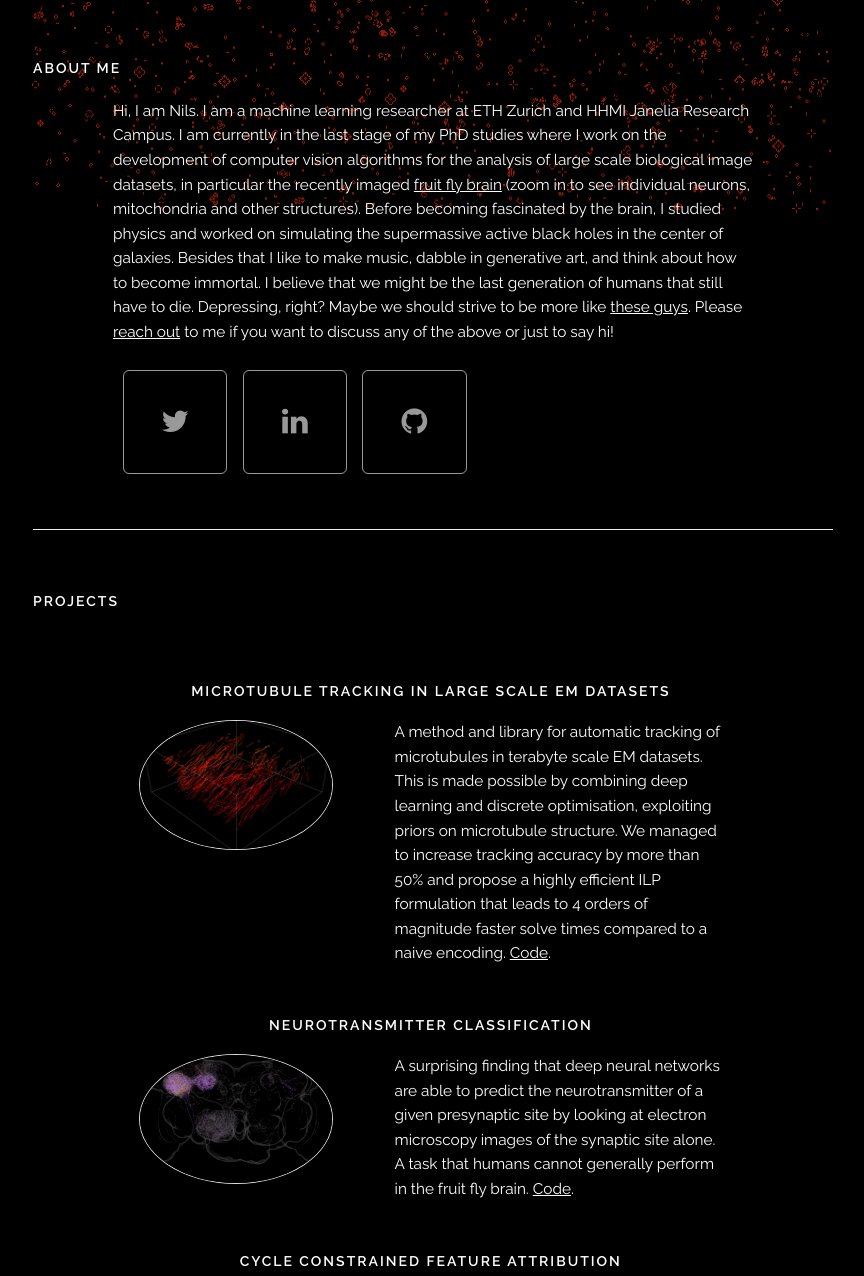
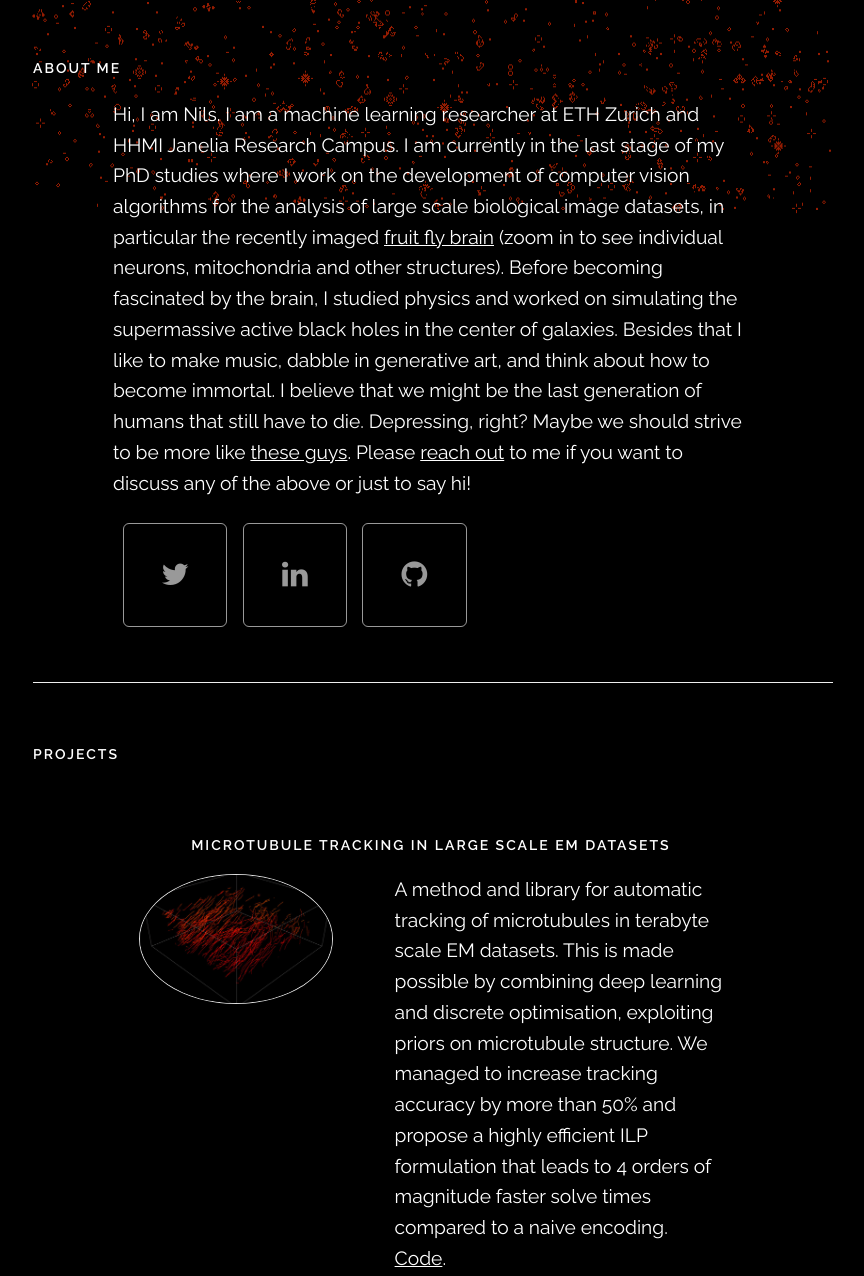
Before and after one commit to nilsec/nilsec.github.io, a website: page index.html in a window 1280 px wide. Shown: the part 605-1881 px from the top of the page, without its empty margins (207-1071 px from the left). Drawn offline with Linux system fonts and the light colour scheme.

Commit message:
Increase font size

```diff
--- a/css/custom.css
+++ b/css/custom.css
@@ -26,12 +26,12 @@ body {
 .project_text {
     text-align: left;
     margin-left: max(20vw, 150px);
-    font-size: max(1.2vw, 10px);
+    font-size: max(1.5vw, 12px);
 }
 
 .section_text {
     text-align: left;
-    font-size: max(1.2vw, 10px);
+    font-size: max(1.5vw, 12px);
 }
 
 .art {
```
